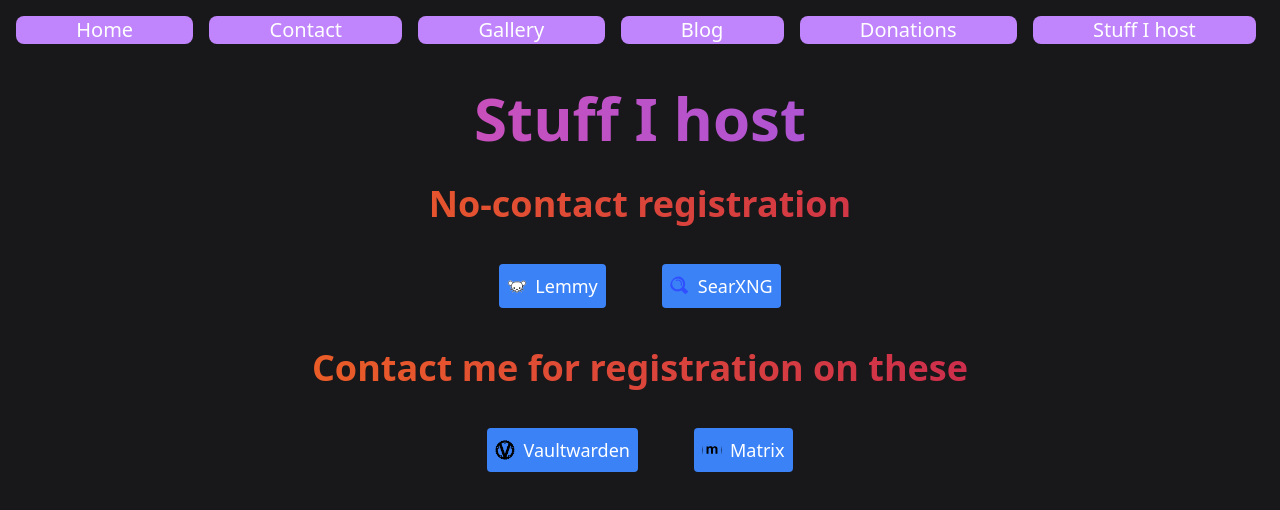
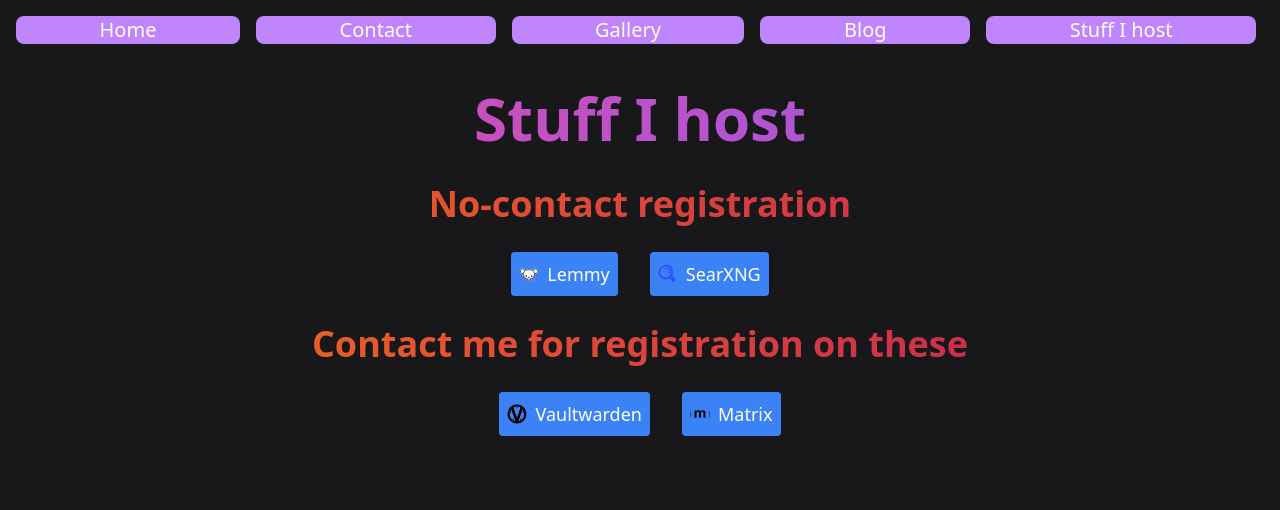
Before and after one commit to gragorther/website-2.0, a SvelteKit app: page /stuff_i_host in a window 1280 px wide. Shown: the top 510 px of the page. Built offline with nearby package versions, Linux system fonts and the light colour scheme.

Commit message:
Removed donations page, added titles

```diff
--- a/src/lib/BlogPost.svelte
+++ b/src/lib/BlogPost.svelte
@@ -6,6 +6,7 @@
 <div class="prose prose-invert max-w-3xl mx-auto p-4 bg-gray-800 rounded-lg shadow-lg">
 	<!-- Blog Post Header -->
 	<header class="border-b border-gray-700 pb-4 mb-4">
+		<title>{title}</title>
 		<h1 class="text-4xl font-bold">{title}</h1>
 		<p class="text-sm text-gray-400">
 			By Gregor Podjed on {date}. Licensed under
--- a/src/lib/ClickableButton.svelte
+++ b/src/lib/ClickableButton.svelte
@@ -8,7 +8,7 @@
 
 <button
 	on:click={() => (window.location.href = url)}
-	class={`inline-flex items-center space-x-2 p-2 bg-blue-500 text-white rounded hover:bg-blue-600 ${classes} m-3`}
+	class={`inline-flex items-center space-x-2 p-2 bg-blue-500 text-white rounded hover:bg-blue-600 ${classes}`}
 >
 	{#if imgSrc}
 		<img src={imgSrc} alt={imgAlt} class="w-5 h-5 rounded-full flex-shrink-0" />
--- a/src/routes/+layout.svelte
+++ b/src/routes/+layout.svelte
@@ -16,7 +16,6 @@
 		<a href="/contact" class={navclass}>Contact</a>
 		<a href="/gallery" class={navclass}>Gallery</a>
 		<a href="/blog" class={navclass}>Blog</a>
-		<a href="/donations" class={navclass}>Donations</a>
 		<a href="/stuff_i_host" class={navclass}>Stuff I host</a>
 	</div>
 </nav>
--- a/src/routes/blog/+page.svelte
+++ b/src/routes/blog/+page.svelte
@@ -22,6 +22,8 @@
 	];
 </script>
 
+<title>Gregtech - blog</title>
+<h1>Blog</h1>
 <div class="flex flex-wrap gap-6 justify-center">
 	{#each posts as post}
 		<Blog link={post.link} image={post.image} title={post.title} previewText={post.previewText} />
```
